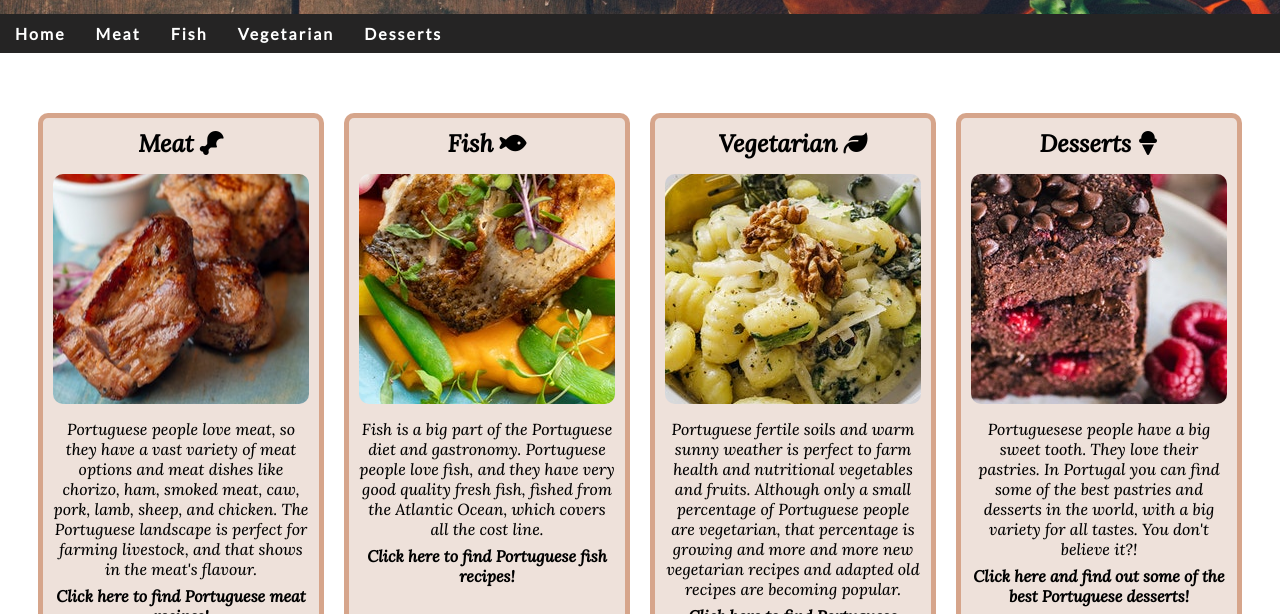
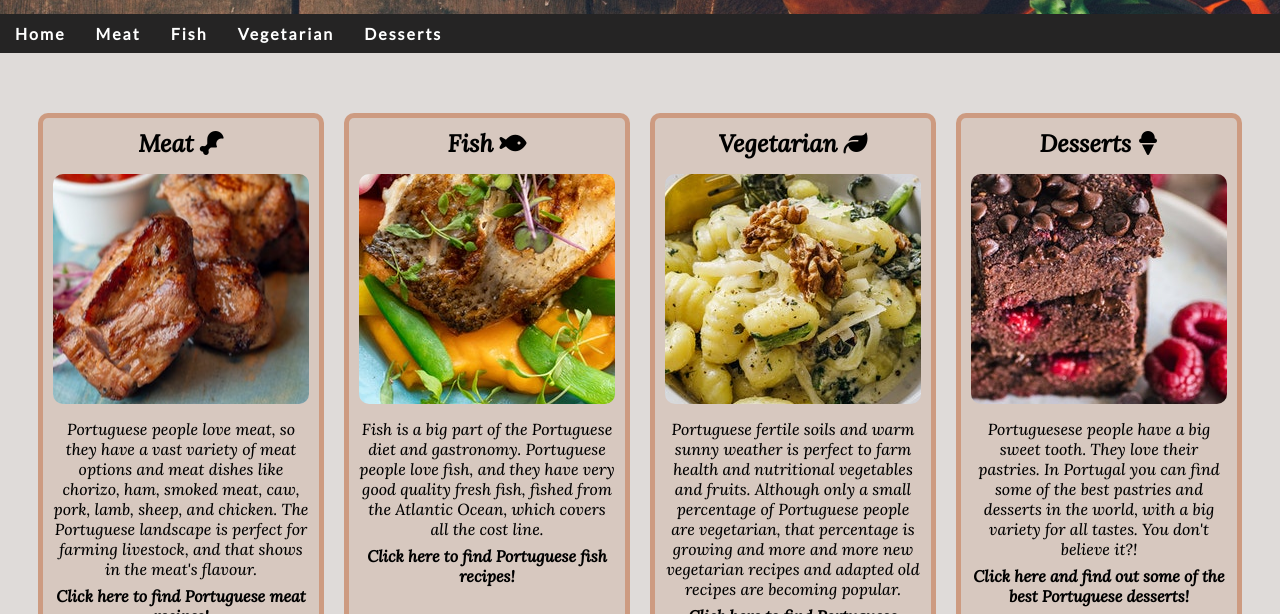
Before and after one commit to claudio-cruz/portuguese-flavors, a plain HTML site: page index.html in a window 1280 px wide. Shown: the part 186-800 px from the top of the page. Drawn offline with Linux system fonts and the light colour scheme.

Commit message:
Add background-color to body

```diff
--- a/assets/css/style.css
+++ b/assets/css/style.css
@@ -10,6 +10,7 @@ body {
     font-family: lato, sans-serif;
     font-weight: 350;
     background-image: url(../images/body-background.jpg);
+    background-color: #dfdbd9;
     background-size: cover;
     background-position: center;
 }
```
